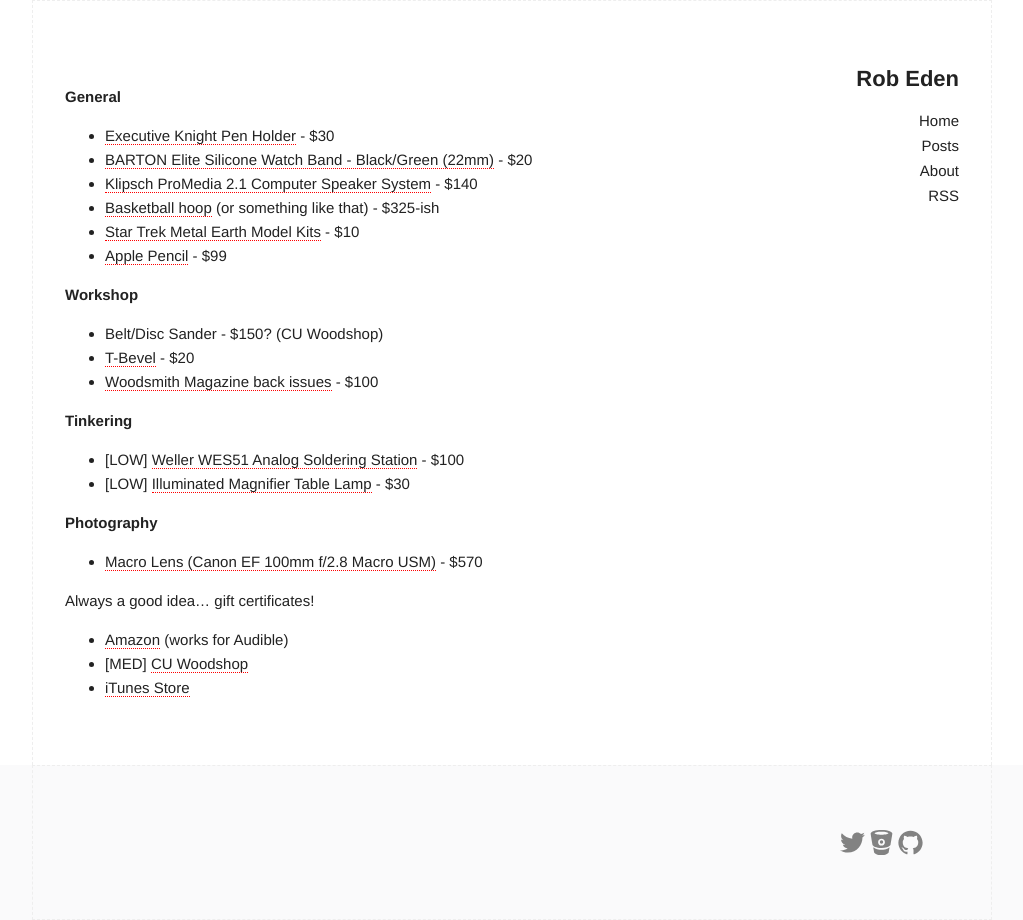
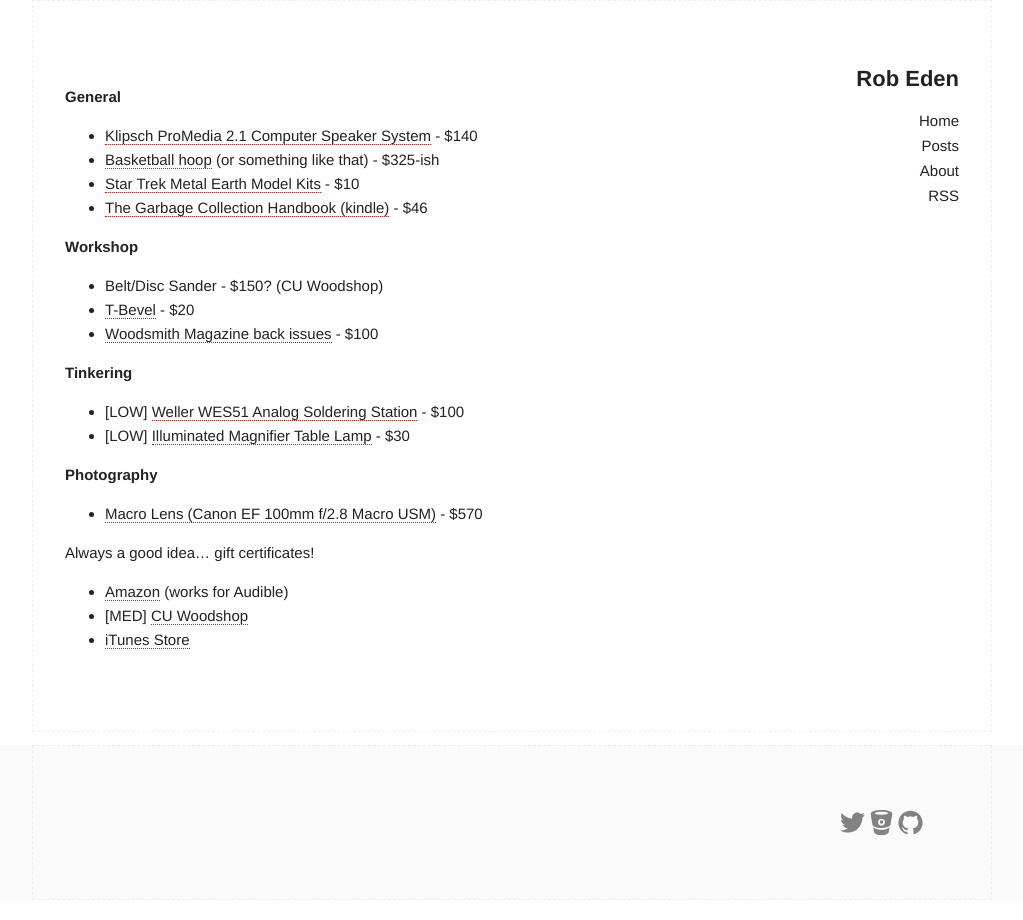
Before and after one commit to robeden/robeden.github.io, a Jekyll site: the page built from personal/wishlist.md, in a window 1280 px wide. Shown: the whole page, without its empty margins (128-1151 px from the left). Built offline with Jekyll 4.4.1, drawn with Linux system fonts in a browser that asks for light colours; our own code applies the rules of GitHub Pages for plain Markdown files; comment, search, counter and statistics services are not loaded.

Commit message:
Update wishlist.md

```diff
--- a/personal/wishlist.md
+++ b/personal/wishlist.md
@@ -1,11 +1,9 @@
 **General**
 
-- [Executive Knight Pen Holder](http://www.thinkgeek.com/product/1543/) - $30
-- [BARTON Elite Silicone Watch Band - Black/Green (22mm)](http://a.co/6YpXS79) - $20
 - [Klipsch ProMedia 2.1 Computer Speaker System](http://a.co/0xtWHan) - $140
 - [Basketball hoop](http://a.co/b4vfCIk) (or something like that) - $325-ish
 - [Star Trek Metal Earth Model Kits](https://www.thinkgeek.com/product/hruj/) - $10
-- [Apple Pencil](https://www.apple.com/shop/product/MK0C2AM/A/apple-pencil) - $99
+- [The Garbage Collection Handbook (kindle)](http://a.co/d/eq3AchS) - $46
 
 **Workshop**
 
```
